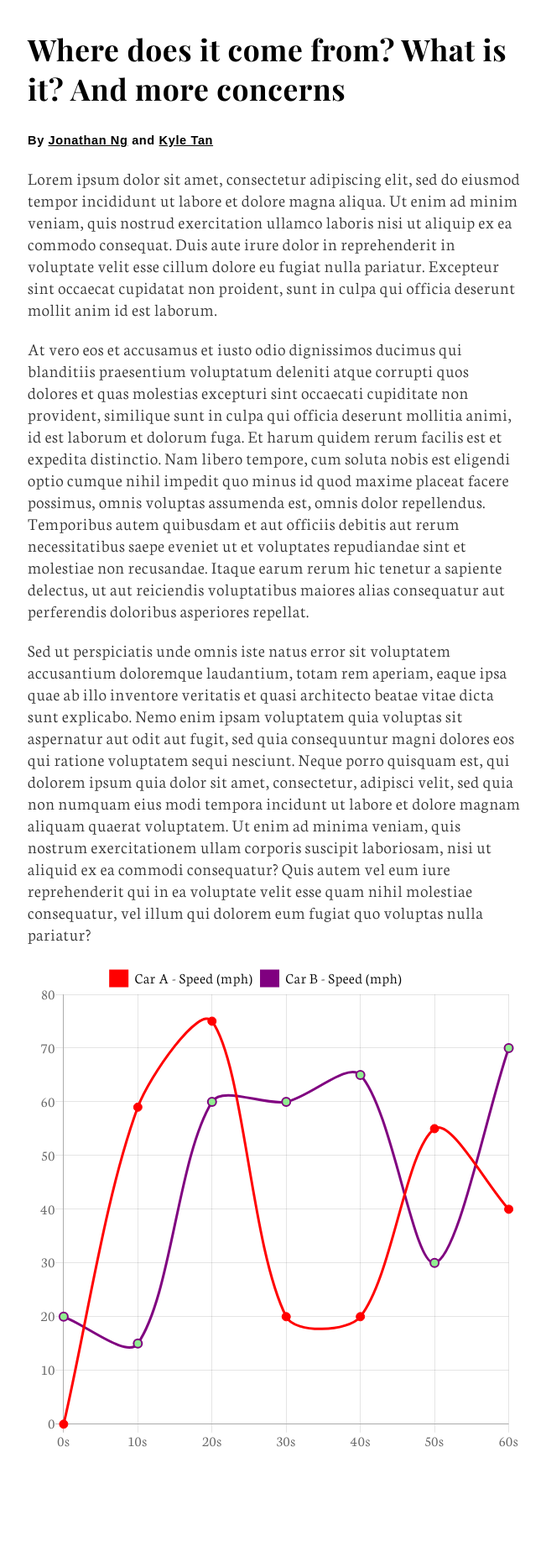
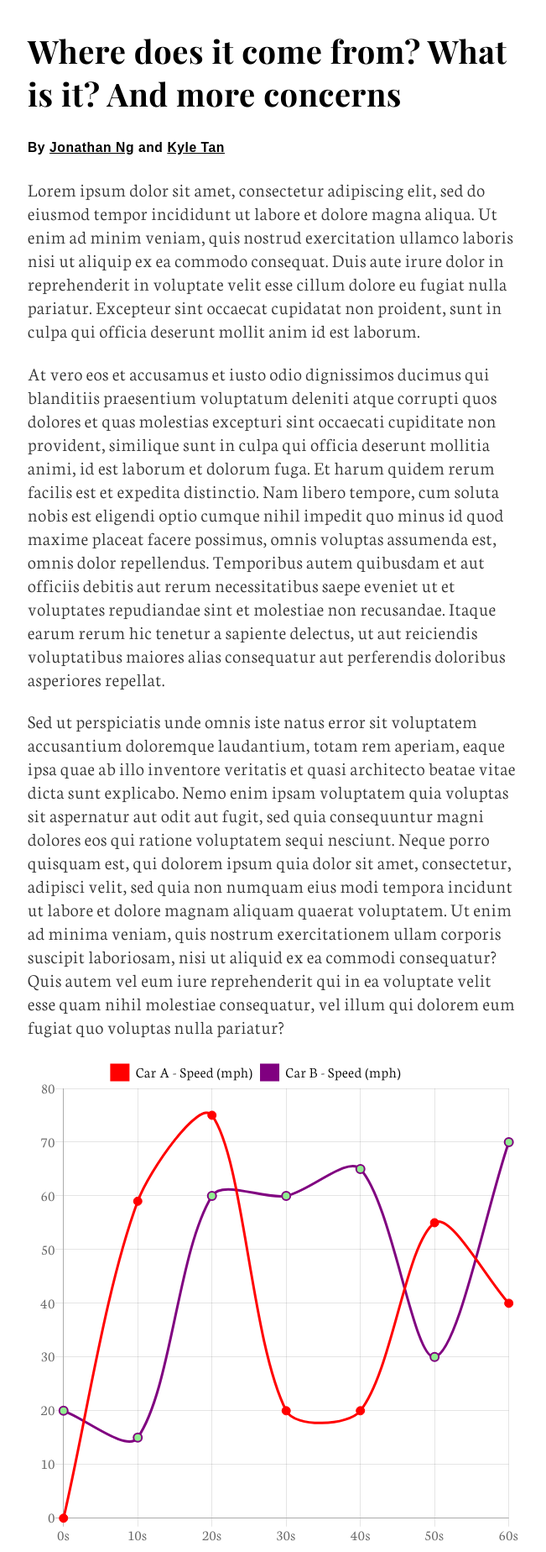
Before and after one commit to derpyplops/bellman, a Flask app: page / in a window 1280 px wide. Shown: the whole page at 84% size, without its empty margins (312-963 px from the left). Before the commit the page ends 1723 px from the top, so only its background shows below. Run offline with Flask 2, Linux system fonts and the light colour scheme; some libraries are stand-ins or nearby versions.

Commit message:
Minor styling changes

```diff
--- a/templates/base.html
+++ b/templates/base.html
@@ -14,7 +14,7 @@
       }
       @media (min-width: 630px) {
         body {
-          font-size: 1.3em !important;
+          font-size: 1.4em !important;
           position: absolute;
           width: 630px;
           left: 50%;
@@ -23,7 +23,7 @@
       }
       body {
         font-family: "Neuton", serif;
-        letter-spacing: 0.03em;
+        letter-spacing: 0.025em;
         font-size: 1.1em;
         padding: 0 20px;
         margin-top: 30px;
```
